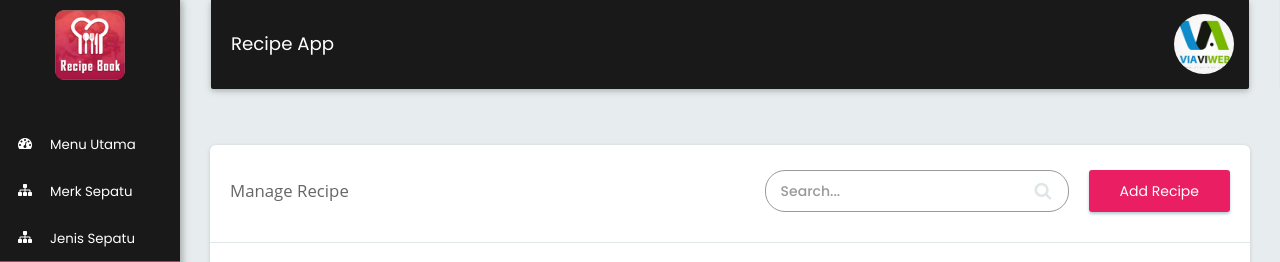
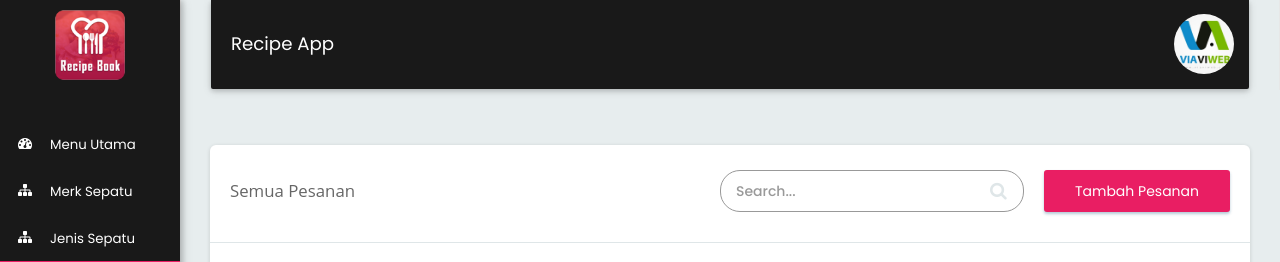
Before and after one commit to SudarmawanAdyS/recipebox, a PHP site: page /manage_recipe.php in a window 1280 px wide. Shown: the top 262 px of the page. Run offline with PHP 8.4, Linux system fonts and the light colour scheme; a user stored in the database is signed in; data comes from the database, SQL or seed files in the repository; some libraries are stand-ins or nearby versions.

Commit message:
Update manage_recipe.php

```diff
--- a/manage_recipe.php
+++ b/manage_recipe.php
@@ -124,7 +124,7 @@ if(isset($_GET['status_active_id']))
         <div class="card mrg_bottom">
           <div class="page_title_block">
             <div class="col-md-5 col-xs-12">
-              <div class="page_title">Manage Recipe</div>
+              <div class="page_title">Semua Pesanan</div>
             </div>
             <div class="col-md-7 col-xs-12">
               <div class="search_list">
@@ -134,7 +134,7 @@ if(isset($_GET['status_active_id']))
                         <button type="submit" name="recipe_search" class="btn-search"><i class="fa fa-search"></i></button>
                       </form>
                  </div>
-                <div class="add_btn_primary"> <a href="add_recipe.php">Add Recipe</a> </div>
+                <div class="add_btn_primary"> <a href="add_recipe.php">Tambah Pesanan</a> </div>
               </div>
             </div>
           </div>
```
